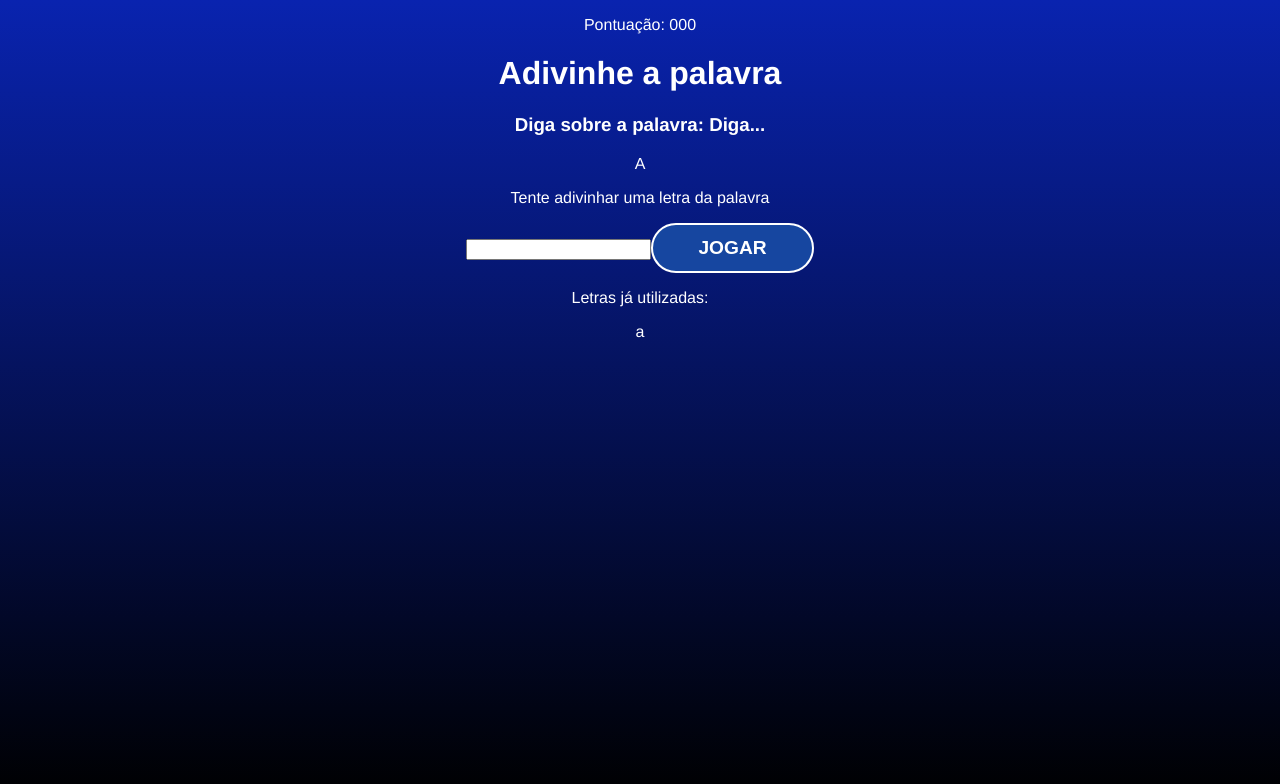
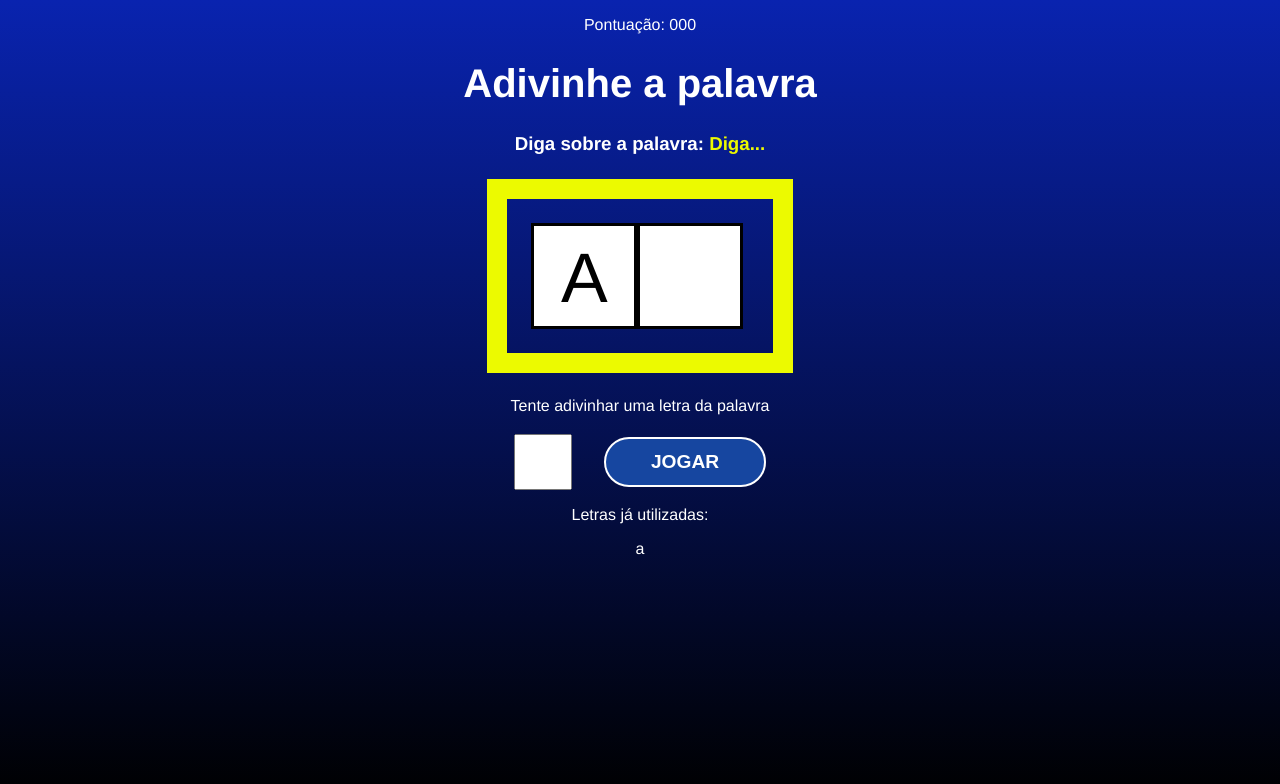
Before and after one commit to ferrariflaviaa/Secret-Word, a React (Create React App) app: page / in a window 1280 px wide. Both pictures are taken after a click on the button "COMEÇAR O JOGO". Shown: the top 784 px of the page. Built offline with nearby package versions, Linux system fonts and the light colour scheme.

Commit message:
feat: game screen css

```diff
--- a/src/Components/Game/index.js
+++ b/src/Components/Game/index.js
@@ -1,4 +1,5 @@
 import React from 'react'
+import './styles.css'
 
 const Game = ({ verifyLetter }) => {
   return (
@@ -7,14 +8,14 @@
         <span>Pontuação: 000</span>
       </p>
       <h1>Adivinhe a palavra</h1>
-      <h3>
+      <h3 className='tip'>
         Diga sobre a palavra: <span>Diga...</span>
       </h3>
       <div className="wordContainer">
         <span className="letter">A</span>
         <span className="blankSquare"></span>
       </div>
-      <div className="blankSquare">
+      <div className="letterContainer">
         <p>Tente adivinhar uma letra da palavra</p>
         <form>
         <input
--- a/src/Components/Game/styles.css
+++ b/src/Components/Game/styles.css
@@ -0,0 +1,49 @@
+.game h1 {
+  font-size: 2.5em;
+}
+
+.points span {
+  font-weigth: bold;
+}
+
+.tip span {
+  color: #ecfa00;
+}
+
+.wordContainer {
+  margin: 1.5em;
+  padding: 1.5em;
+  border: 20px solid #ecfa00;
+  display: flex;
+}
+
+.letter,
+.blankSquare {
+  font-size: 70px;
+  line-height: 1.5;
+  border: 3px solid #000;
+  height: 100px;
+  width: 100px;
+  text-transform: uppercase;
+  background-color: #fff;
+  color: #000;
+  font-weigth: bold;
+}
+
+.letterContainer p {
+  margin-bottom: 1.2em;
+}
+
+.letterContainer form {
+  display: flex;
+  align-items: center;
+  justify-content: center;
+}
+
+.letterContainer input {
+  height: 50px;
+  width: 50px;
+  font-size: 2em;
+  text-align: center;
+  margin-right: 1em;
+}
```
